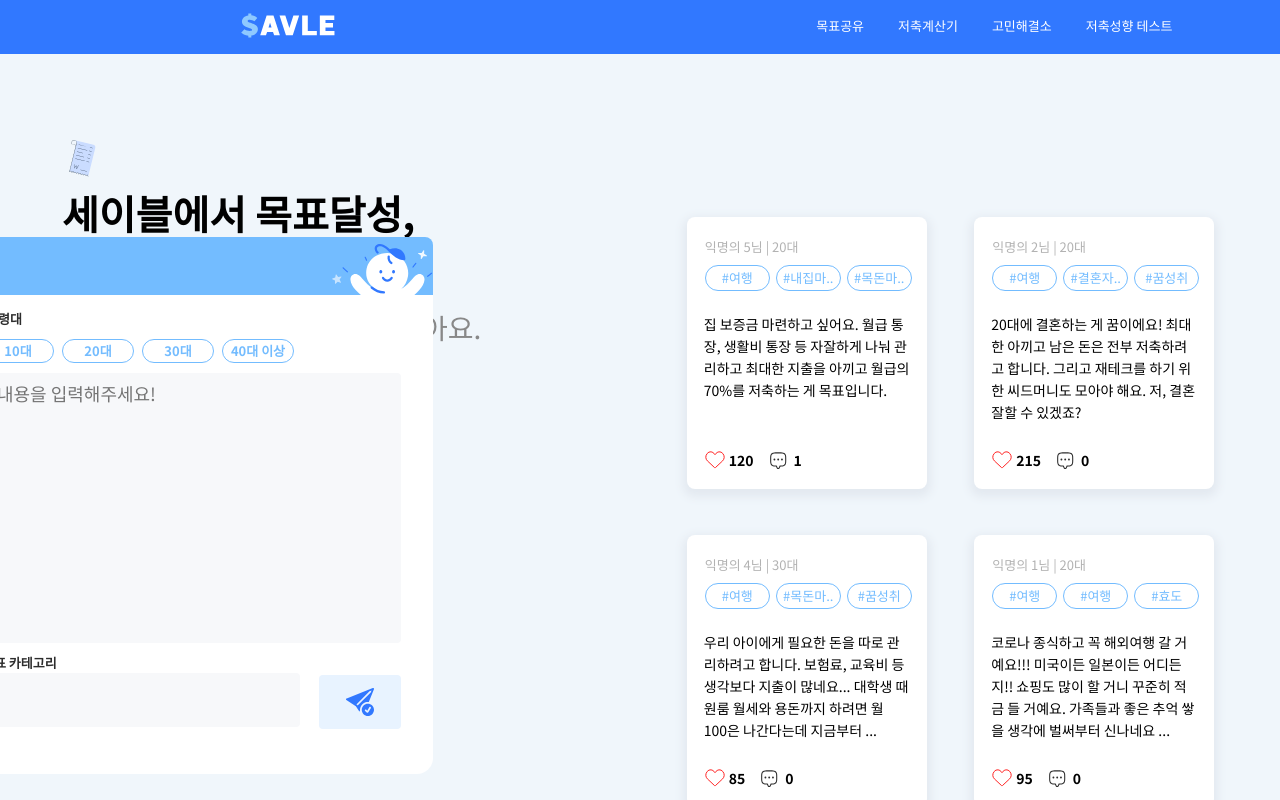
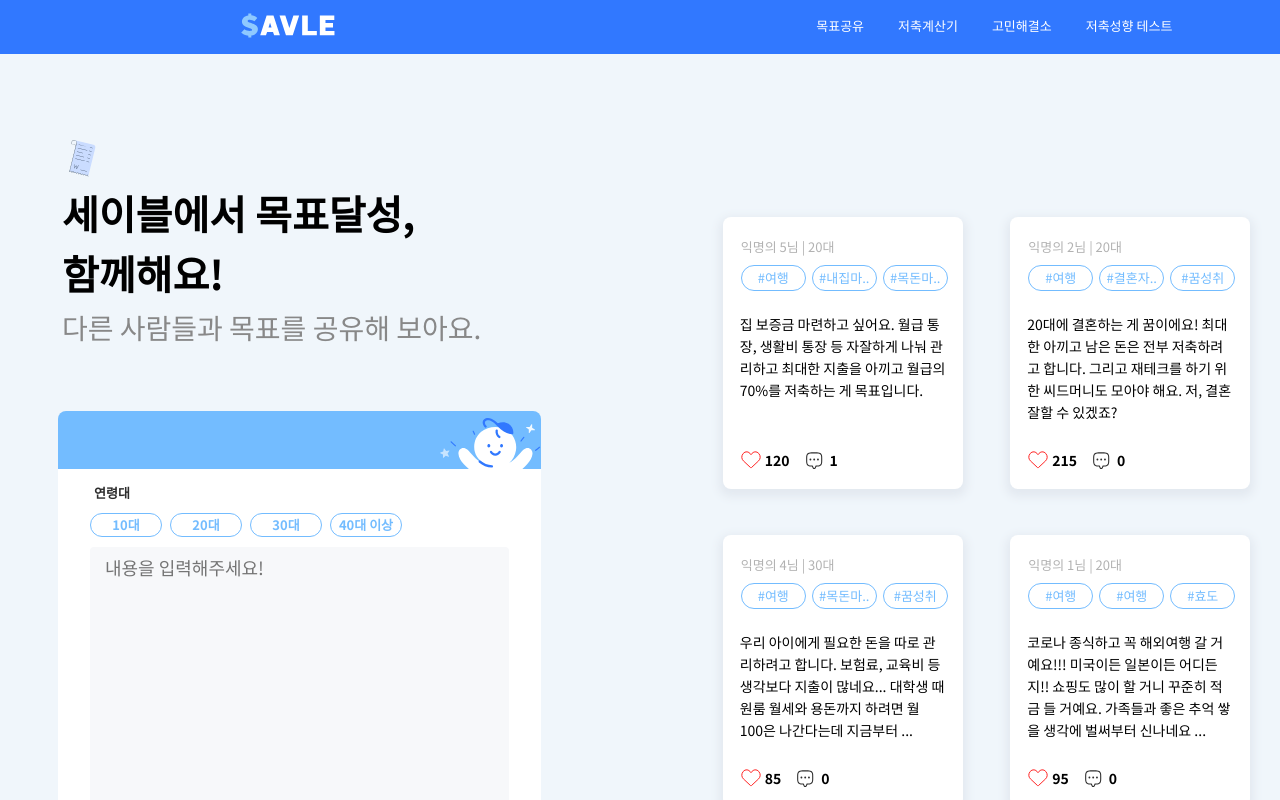
Before and after one commit to maddrake220/with-savle, a Next.js app: page / in a window 1280 px wide. Shown: the top 800 px of the page. Built offline with nearby package versions, Linux system fonts and the light colour scheme.

Commit message:
Fixed: (main goal)

```diff
--- a/src/components/goal/MainGoalPostForm.js
+++ b/src/components/goal/MainGoalPostForm.js
@@ -15,8 +15,10 @@ export default function MainGoalPostForm({ toggleModal }) {
         position: "relative",
         height: "33.563rem",
         width: "483px",
-        margin: "20px auto",
-        marginBottom: "100px",
+        margin: "18px",
+        marginBottom: matchQuery.md ? "100px" : "9.125rem",
+        top: "3rem",
+        left: "0rem",
       }}
       onClick={(event) => event.stopPropagation()}
     >
```
